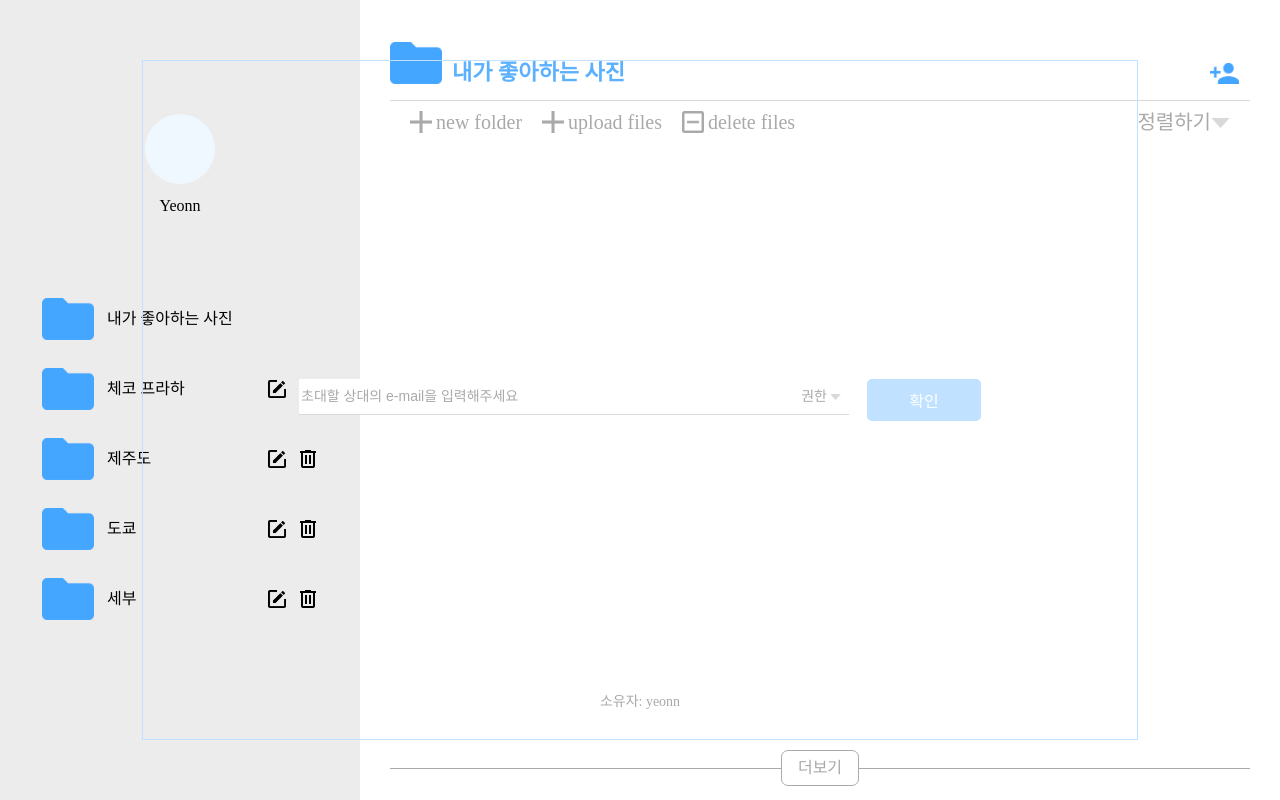
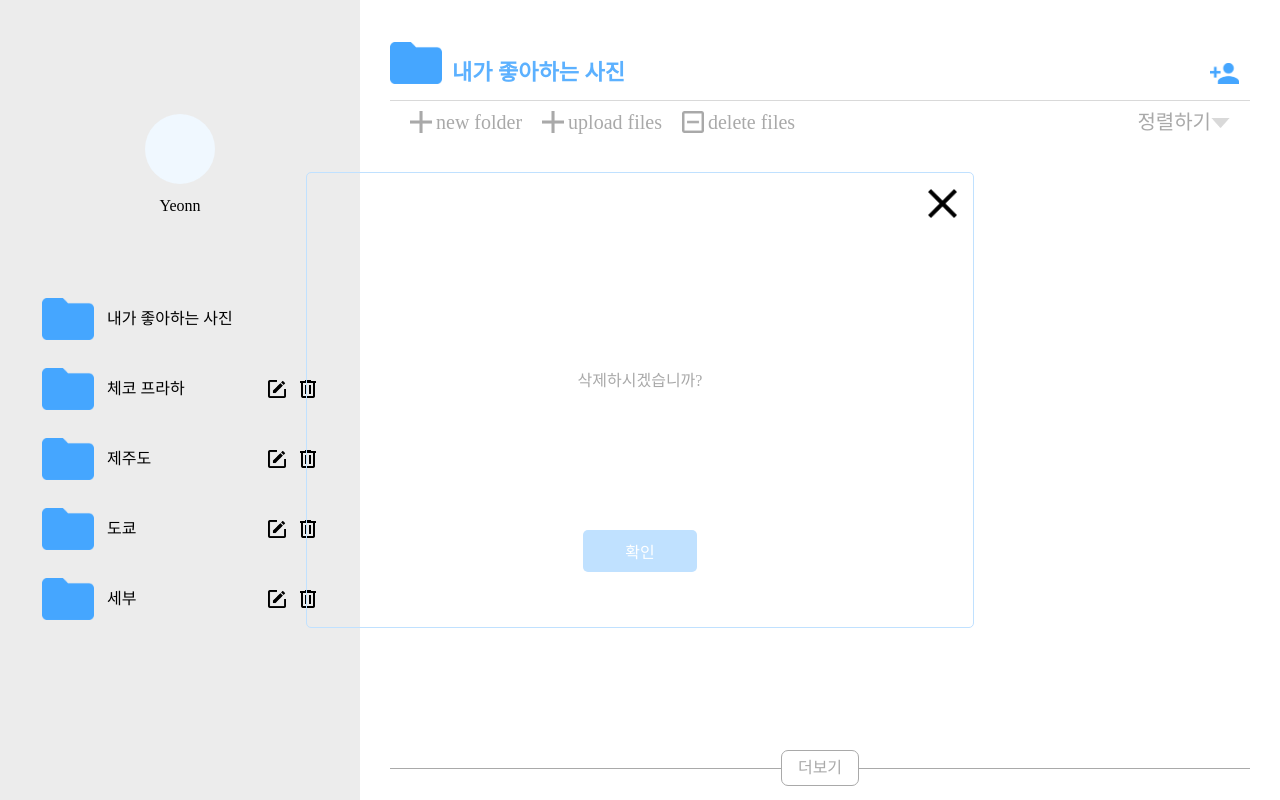
Before and after one commit to yeonn-k/webox, a React (Create React App) app: page /album in a window 1280 px wide. Built offline with nearby package versions, Linux system fonts and the light colour scheme; a web font is replaced by a local one.

Commit message:
🐣 ADD:deleteModal UI

```diff
--- /dev/null
+++ b/src/Components/DeleteModal/DeleteModal.ts
@@ -0,0 +1,42 @@
+import styled from "styled-components";
+
+export const S = {
+  DeleteModal: styled.div`
+    display: flex;
+    justify-content: center;
+    flex-wrap: wrap;
+    position: absolute;
+    left: 50%;
+    top: 50%;
+    margin-left: -334px;
+    margin-top: -228px;
+    width: 668px;
+    height: 456px;
+    border: 1px solid ${(props) => props.theme.lightBlue};
+    border-radius: 5px;
+  `,
+  CloseIcon: styled.div`
+    position: absolute;
+    top: 16px;
+    right: 16px;
+    background: url("/images/close.png") no-repeat;
+    background-size: contain;
+    width: 29px;
+    height: 29px;
+  `,
+  Sentence: styled.div`
+    width: 100%;
+    margin-top: 200px;
+    text-align: center;
+    color: ${(props) => props.theme.deepGrey};
+  `,
+  OkButton: styled.button`
+    width: 114px;
+    height: 42px;
+    margin-top: 86px;
+    border-radius: 5px;
+    background-color: ${(props) => props.theme.lightBlue};
+    color: #fff;
+    font-size: 16px;
+  `,
+};
--- /dev/null
+++ b/src/Components/DeleteModal/DeleteModal.tsx
@@ -0,0 +1,15 @@
+import React from "react";
+
+import { S } from "./DeleteModal";
+
+const DeleteModal = () => {
+  return (
+    <S.DeleteModal>
+      <S.CloseIcon />
+      <S.Sentence>삭제하시겠습니까?</S.Sentence>
+      <S.OkButton>확인</S.OkButton>
+    </S.DeleteModal>
+  );
+};
+
+export default DeleteModal;
--- a/src/Components/InviteModal/InviteModal.ts
+++ b/src/Components/InviteModal/InviteModal.ts
@@ -14,6 +14,7 @@ export const S = {
     width: 996px;
     height: 680px;
     border: 1px solid ${(props) => props.theme.lightBlue};
+    border-radius: 5px;
   `,
   InviteInputBox: styled.div`
     display: flex;
--- a/src/pages/Album/Album.tsx
+++ b/src/pages/Album/Album.tsx
@@ -3,13 +3,14 @@ import React from "react";
 import SideBar from "./components/SideBar/SideBar.tsx";
 import TopOfAlbum from "./components/TopOfAlbum/TopOfAlubm.tsx";
 import InviteModal from "../../Components/InviteModal/InviteModal.tsx";
+import DeleteModal from "../../Components/DeleteModal/DeleteModal.tsx";
 
 import { S } from "./Album";
 
 const Album = () => {
   return (
     <S.Album>
-      <InviteModal />
+      <DeleteModal />
 
       <SideBar />
       <S.ExceptSide>
```
